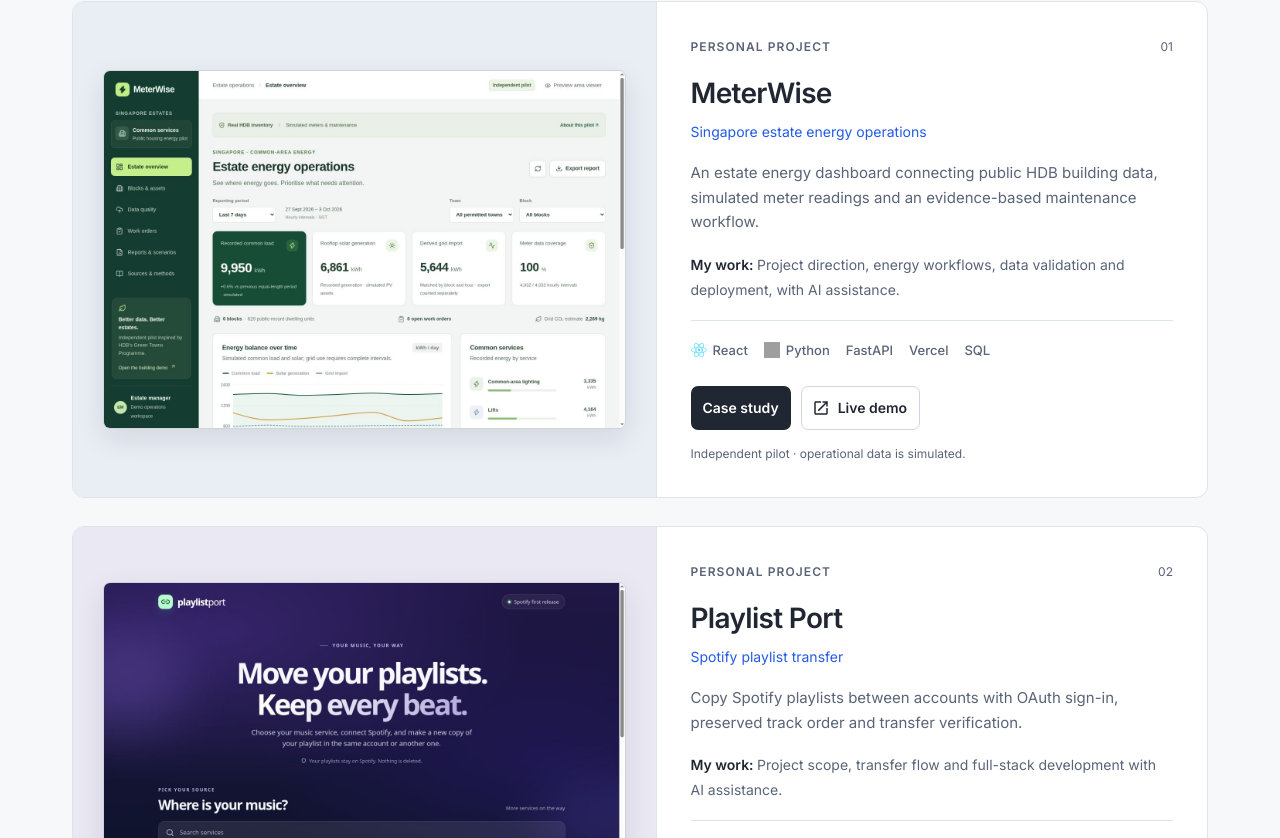
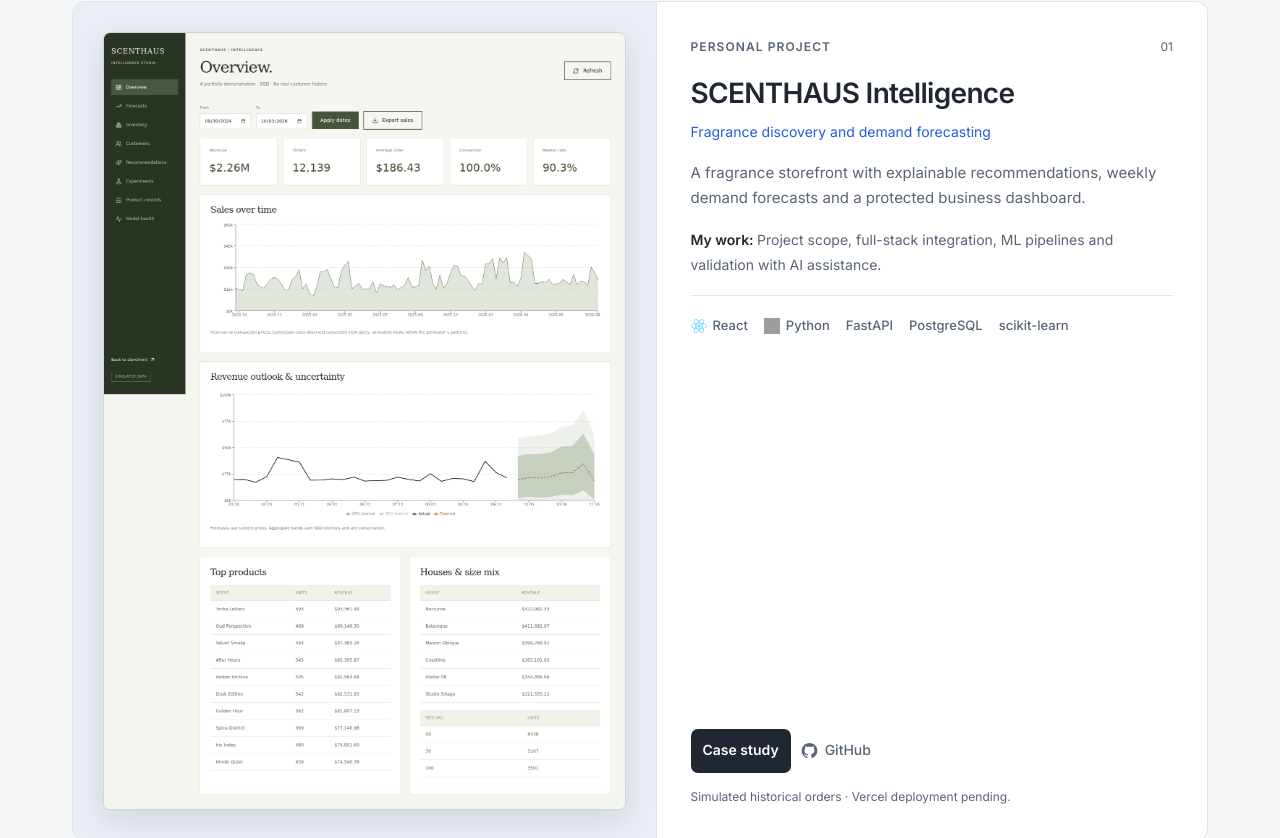
Before and after one commit to TeddyQyuon/TeddyQyuonPortfolio, a React (Vite) app: page / in a window 1280 px wide. Shown: the part 1162-2000 px from the top of the page. Built offline with nearby package versions, Linux system fonts and the light colour scheme; grey boxes are pictures that could not be loaded.

Commit message:
Feature SCENTHAUS Intelligence with verified results and source

```diff
--- a/src/data/projects.js
+++ b/src/data/projects.js
@@ -16,8 +16,60 @@
 import meterwiseOverview from '../assets/images/projects/meterwise/energy-overview.jpg';
 import meterwiseWorkOrders from '../assets/images/projects/meterwise/work-order-audit.jpg';
 import playlistPortHome from '../assets/images/projects/playlist-port-live-home.jpg';
+import scenthausOverview from '../assets/images/projects/scenthaus/admin-overview.png';
 
 const projectData = [
+  {
+    id: 7,
+    projectGroup: 'personal',
+    displayOrder: 1,
+    displayName: 'SCENTHAUS Intelligence',
+    cardSubtitle: 'Fragrance discovery and demand forecasting',
+    cardSummary: 'A fragrance storefront with explainable recommendations, weekly demand forecasts and a protected business dashboard.',
+    cardContribution: 'Project scope, full-stack integration, ML pipelines and validation with AI assistance.',
+    cardTechnologies: ['React', 'Python', 'FastAPI', 'PostgreSQL', 'scikit-learn'],
+    cardNote: 'Simulated historical orders · Vercel deployment pending.',
+    slug: 'scenthaus-intelligence',
+    name: 'SCENTHAUS Intelligence — Fragrance Shop and ML Pipeline',
+    category: 'Full-Stack',
+    type: 'Personal ML portfolio project',
+    role: 'AI-assisted personal project',
+    summary: 'A React/Vite and Python FastAPI fragrance shop backed by PostgreSQL, combining a scent quiz, persistent wishlist and cart with recommendations, demand forecasts and a protected admin dashboard.',
+    problem: 'A new fragrance shop needs a way to help customers discover suitable scents and plan inventory before it has real order history.',
+    solution: 'A reproducible simulated-commerce pipeline supports TF-IDF similarity, item-item collaborative filtering, Apriori basket rules, a validation-tuned hybrid ranker and cold-start quiz profiles. Weekly SKU forecasts compare seasonal naive, ETS, SARIMA, LightGBM and Croston. React and Python are configured to deploy together on Vercel Services; the dedicated hosted database and live deployment are pending.',
+    dataset: '2,000 fictional customers, 12,139 simulated orders, 90,495 events and 104 weeks of history; 36 fictional products and 108 SKUs. Hidden tastes, noise, trends and Singapore holidays/promotions generate demand. No real customer history or commercial uplift is claimed.',
+    dataPreparation: 'Training gates check nulls, duplicate order lines, invalid prices/quantities and outliers. Evaluation uses temporal cutoffs, excludes previously bought scents, and keeps an untouched forecasting holdout.',
+    models: 'Content similarity, item-item CF and a hybrid recommender; a five-method forecast ladder with three rolling validation origins. Two-tower and session embeddings are labelled experimental.',
+    results: 'On simulated data, hybrid NDCG@5 is 0.3600 versus 0.1592 for popularity; CF scores 0.3642. Forecast holdout WAPE is 62.79%; measured 80/95% band coverage is 82.87/94.44%. Local validation: 29 Python tests passed, one native PostgreSQL concurrency test deferred to CI, three browser journeys passed and the frontend build passed. Local SQL integration used PostgreSQL compiled to WASM. These are method/pipeline results, not validated real-market performance.',
+    technologies: ['React', 'Vite', 'JavaScript', 'Tailwind CSS', 'Python', 'FastAPI', 'PostgreSQL', 'SQLAlchemy', 'scikit-learn', 'LightGBM', 'MLflow', 'Vercel', 'pytest'],
+    features: [
+      'Quiz profiles, persistent wishlist/cart and demo checkout',
+      'Content, collaborative and basket recommendations with explanations',
+      'Budget, size, season and stock filters; diversity and substitutes',
+      'SKU/brand/category forecasts with 80/95% uncertainty bands',
+      'Protected sales, inventory, customer segments and model-health panels',
+      'Default-off personalization, withdrawal, model cards and human overrides',
+      'Vercel Services configuration, authenticated maintenance and separate scheduled training',
+    ],
+    myContribution: 'I chose the fragrance-shop scope and the React/Vite frontend with a Python backend, directed implementation with AI assistance, and reviewed the pipeline and test evidence. Historical data is simulated and experimental models are clearly separated from validated baselines.',
+    architecture: [
+      'React + Vite storefront and admin interface',
+      'FastAPI session authentication, CSRF and role-protected REST API',
+      'PostgreSQL customer state, events, orders and forecast snapshots',
+      'Precomputed recommendation/forecast artifacts; separate batch training and MLflow tracking',
+      'Vercel Services frontend/API hosting configuration; hosted database setup pending',
+    ],
+    challenges: 'Avoiding temporal leakage, handling sparse/new SKUs, preserving stock and checkout consistency, and separating heavy training from the serverless serving runtime.',
+    learnings: 'How recommendation evaluation, forecast uncertainty, inventory planning and privacy-aware personalization fit into a complete application, while reporting simulation limits honestly.',
+    screenshots: [{
+      src: scenthausOverview,
+      alt: 'SCENTHAUS protected admin dashboard showing sales, forecast intervals and inventory indicators on simulated data.',
+      caption: 'Actual interface captured during local browser verification. This is simulated history; a working public deployment is not yet claimed.',
+    }],
+    repositoryUrl: 'https://github.com/TeddyQyuon/scenthaus-intelligence',
+    demoUrl: null,
+    reportUrl: null,
+  },
   {
     id: 1,
     projectGroup: 'school',
@@ -177,7 +229,7 @@
   {
     id: 5,
     projectGroup: 'personal',
-    displayOrder: 2,
+    displayOrder: 3,
     displayName: 'Playlist Port',
     cardSubtitle: 'Spotify playlist transfer',
     cardSummary: 'Copy Spotify playlists between accounts with OAuth sign-in, preserved track order and transfer verification.',
@@ -223,7 +275,7 @@
   {
     id: 6,
     projectGroup: 'personal',
-    displayOrder: 1,
+    displayOrder: 2,
     displayName: 'MeterWise',
     cardSubtitle: 'Singapore estate energy operations',
     cardSummary: 'An estate energy dashboard connecting public HDB building data, simulated meter readings and an evidence-based maintenance workflow.',
```
